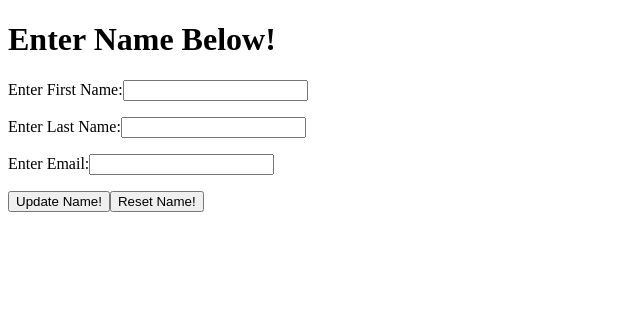
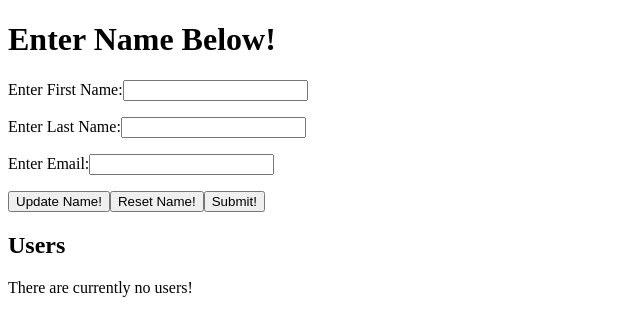
Before and after one commit to AlexanderSkow/user-form, an Angular app: page / in a window 1280 px wide. Shown: the top 336 px of the page, without its empty margins (0-640 px from the left). Built offline with nearby package versions, Linux system fonts and the light colour scheme.

Commit message:
Feat: added users signal array and display where each user added in the form is shown in a list underneath

```diff
--- a/src/app/app.html
+++ b/src/app/app.html
@@ -6,7 +6,7 @@
   <h1>Hello, {{ username() }}!</h1>
 }
 
-<form [formGroup]="userForm">
+<form [formGroup]="userForm" (ngSubmit)="onUserFormSubmit()">
   <label>Enter First Name:</label>
   <input type="text" formControlName="firstName">
 
@@ -25,4 +25,21 @@
   <button type="button" (click)="updateName()">Update Name!</button>
   <button type="button" (click)="resetUserForm()">Reset Name!</button>
 
+  <button type="submit">Submit!</button>
+
 </form>
+
+<div class="user-list">
+  <h2>Users</h2>
+  @if (noUsers()) {
+    <p>There are currently no users!</p>
+  }
+
+  @else {
+    <ul>
+      @for (user of users(); track user) {
+        <li>{{ user.firstName }} {{ user.lastName }} | Email: {{ user.email }}</li>
+      }
+    </ul>
+  }
+</div>
--- a/src/app/app.ts
+++ b/src/app/app.ts
@@ -1,5 +1,11 @@
 import { Component, signal } from '@angular/core';
 import { FormControl, FormGroup, ReactiveFormsModule } from '@angular/forms';
+
+interface UserDTO {
+  firstName: string | null | undefined;
+  lastName: string | null | undefined;
+  email: string | null | undefined;
+}
 
 @Component({
   selector: 'app-root',
@@ -15,7 +21,12 @@ export class App {
     email: new FormControl(''),
   });
 
-  protected username = signal('');
+  protected username = signal<string>('');
+  protected users = signal<UserDTO[]>([]);
+
+  public noUsers() {
+    return this.users().length === 0;
+  }
 
   public updateName() {
     const nancy = {
@@ -32,4 +43,19 @@ export class App {
     this.userForm.reset();
     this.username.set(``);
   }
+
+  public onUserFormSubmit() {
+    const newUser: UserDTO = {
+      firstName: this.userForm.value.firstName,
+      lastName: this.userForm.value.lastName,
+      email: this.userForm.value.email,
+    };
+
+    console.log(newUser);
+    this.users.update(users => [...users, newUser]);
+    this.username.set('');
+    this.userForm.reset();
+
+    console.log(this.users());
+  }
 }
```
Lines whose indentation alone changed are shown as unchanged.
